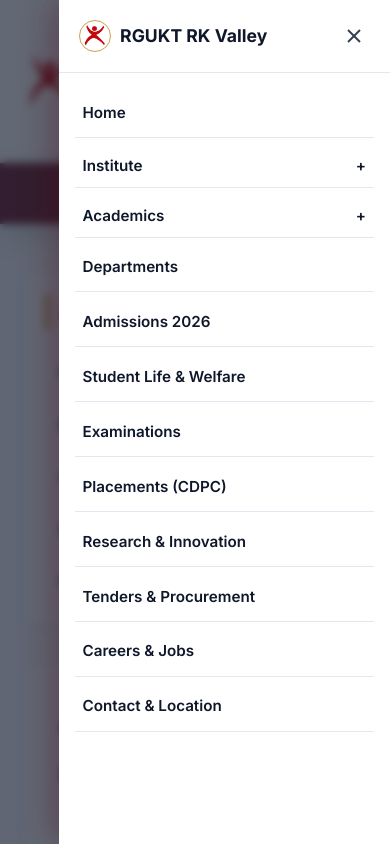
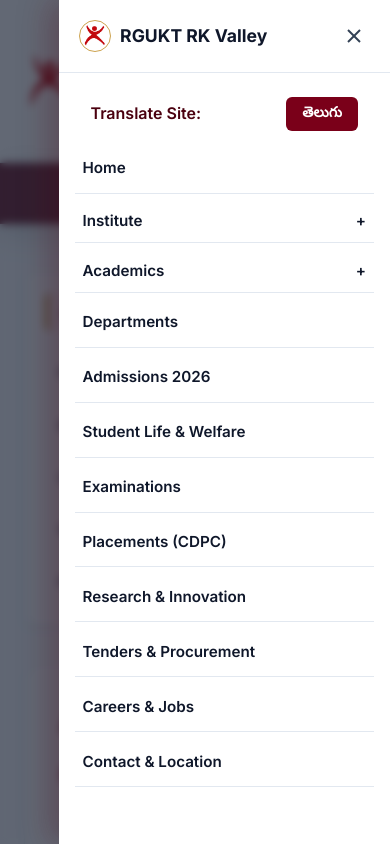
Before and after one commit to formsrgukt/RKVALLEY, a Next.js app: page / in a window 390 px wide. Both pictures are taken after a click on the button "Open Mobile Menu". Shown: the top 844 px of the page. Built offline with nearby package versions, Linux system fonts and the light colour scheme.

Commit message:
Add language toggle button to mobile drawer

```diff
--- a/src/components/Header/MobileDrawer.tsx
+++ b/src/components/Header/MobileDrawer.tsx
@@ -5,7 +5,7 @@
 import { useApp } from "@/context/AppContext";
 
 export default function MobileDrawer() {
-  const { isMobileDrawerOpen, closeMobileDrawer, openGpaModal } = useApp();
+  const { isMobileDrawerOpen, closeMobileDrawer, openGpaModal, toggleLang, lang } = useApp();
   const [openAccordions, setOpenAccordions] = useState<{ [key: string]: boolean }>({});
 
   const toggleAccordion = (key: string) => {
@@ -41,6 +41,21 @@
         </div>
         <div className="drawer-body">
           <ul className="drawer-nav-list">
+            <li className="drawer-item" style={{ padding: "0.5rem 1rem", borderBottom: "1px solid var(--border-light)", display: "flex", justifyContent: "space-between", alignItems: "center" }}>
+              <span style={{ fontWeight: 600, color: "var(--primary-dark)" }}>Translate Site:</span>
+              <button
+                onClick={(e) => {
+                  e.stopPropagation();
+                  toggleLang();
+                  closeMobileDrawer();
+                }}
+                className="lang-btn"
+                title="Switch Language"
+                style={{ background: "var(--primary-maroon)", color: "#fff", padding: "0.4rem 1rem", borderRadius: "var(--radius-sm)", fontSize: "0.9rem", fontWeight: 700, border: "none", cursor: "pointer" }}
+              >
+                {lang === "en" ? "తెలుగు" : "English"}
+              </button>
+            </li>
             <li className="drawer-item">
               <Link href="/home" className="drawer-link" onClick={closeMobileDrawer}>Home</Link>
             </li>
```
